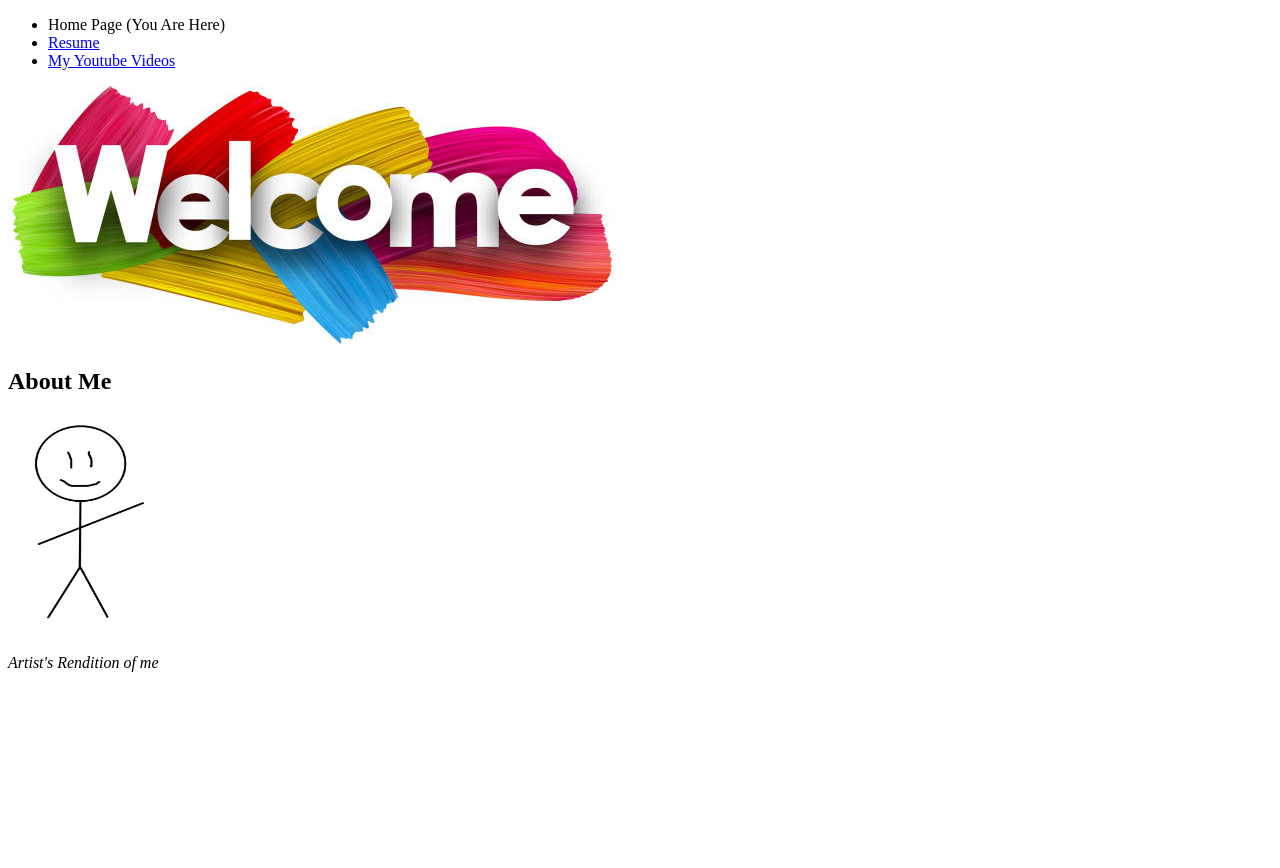
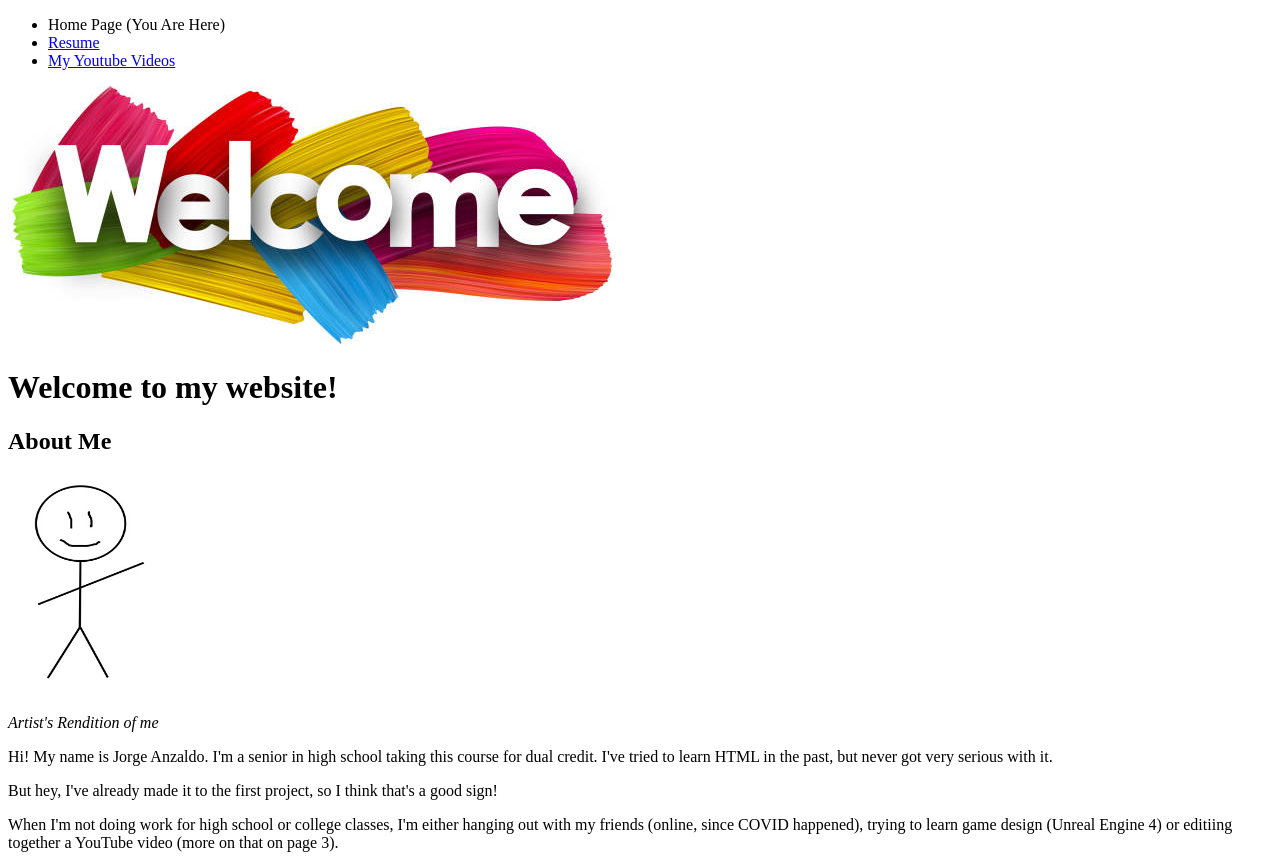
Before and after one commit to jaanzaldo/itmd-project1, a plain HTML site: page index.html in a window 1280 px wide. Before the commit the page ends 800 px from the top, so only its background shows below. Drawn offline with Linux system fonts and the light colour scheme.

Commit message:
added text to index.html

```diff
--- a/index.html
+++ b/index.html
@@ -12,10 +12,15 @@
 		</ul>
 
 		<img src = "images/welcome.jpg"><img>
+		<h1>Welcome to my website!</h1>
+
 
 		<h2>About Me</h2>
 		<img src = "images/artist's rendition.png" width = "154" height = "219"></img>
 		<p><em>Artist's Rendition of me</em></p>
+		<p>Hi! My name is Jorge Anzaldo. I'm a senior in high school taking this course for dual credit. I've tried to learn HTML in the past, but never got very serious with it.</p>
+		<p>But hey, I've already made it to the first project, so I think that's a good sign!</p>
+		<p>When I'm not doing work for high school or college classes, I'm either hanging out with my friends (online, since COVID happened), trying to learn game design (Unreal Engine 4) or editiing together a YouTube video (more on that on page 3).</p>
 
 
 
```
